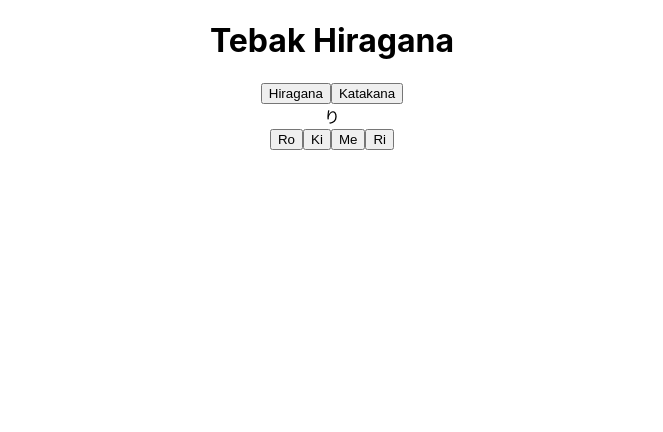
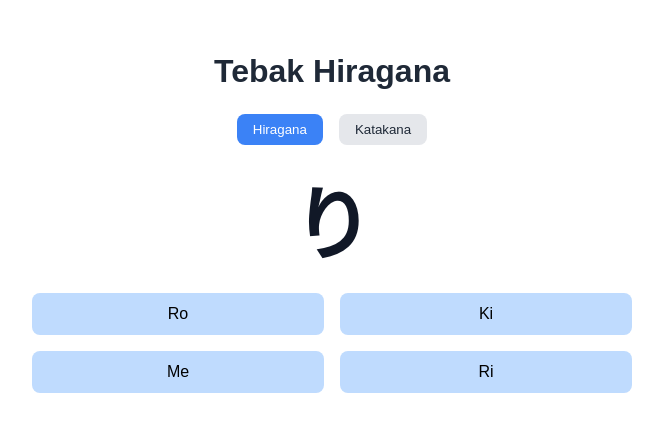
Before and after one commit to eerikoshi/hiragana-katakana-quiz, a React (Create React App) app: page / in a window 1280 px wide. Shown: the top 432 px of the page, without its empty margins (308-971 px from the left). Built offline with nearby package versions, Linux system fonts and the light colour scheme.

Commit message:
update tampilan dan style quiz

```diff
--- a/package.json
+++ b/package.json
@@ -35,5 +35,10 @@
       "last 1 firefox version",
       "last 1 safari version"
     ]
+  },
+  "devDependencies": {
+    "autoprefixer": "^10.4.21",
+    "postcss": "^8.5.3",
+    "tailwindcss": "^4.1.4"
   }
 }
--- a/src/KanaQuiz.jsx
+++ b/src/KanaQuiz.jsx
@@ -78,42 +78,118 @@ export default function KanaQuiz() {
     }, [mode]);
 
     return (
-        <div className="p-4 max-w-xl mx-auto text-center">
-            <h1 className="text-2xl font-bold mb-4">Tebak {mode === "hiragana" ? "Hiragana" : "Katakana"}</h1>
-            <div className="mb-4">
+        <div style={{ padding: "2rem", maxWidth: "600px", margin: "0 auto", textAlign: "center", fontFamily: "sans-serif" }}>
+            <h1 style={{ fontSize: "2rem", fontWeight: "bold", marginBottom: "1.5rem", color: "#1f2937" }}>
+                Tebak {mode === "hiragana" ? "Hiragana" : "Katakana"}
+            </h1>
+
+            <div style={{ marginBottom: "1rem" }}>
                 <button
-                    className={`px-4 py-2 m-2 rounded ${mode === "hiragana" ? "bg-blue-500 text-white" : "bg-gray-200"}`}
                     onClick={() => setMode("hiragana")}
+                    style={{
+                        padding: "0.5rem 1rem",
+                        margin: "0 0.5rem",
+                        borderRadius: "0.5rem",
+                        backgroundColor: mode === "hiragana" ? "#3b82f6" : "#e5e7eb",
+                        color: mode === "hiragana" ? "white" : "#1f2937",
+                        border: "none",
+                        cursor: "pointer"
+                    }}
                 >
                     Hiragana
                 </button>
                 <button
-                    className={`px-4 py-2 m-2 rounded ${mode === "katakana" ? "bg-blue-500 text-white" : "bg-gray-200"}`}
                     onClick={() => setMode("katakana")}
+                    style={{
+                        padding: "0.5rem 1rem",
+                        margin: "0 0.5rem",
+                        borderRadius: "0.5rem",
+                        backgroundColor: mode === "katakana" ? "#3b82f6" : "#e5e7eb",
+                        color: mode === "katakana" ? "white" : "#1f2937",
+                        border: "none",
+                        cursor: "pointer"
+                    }}
                 >
                     Katakana
                 </button>
             </div>
+
             {question && (
                 <>
-                    <div className="text-6xl font-bold mb-4">{question}</div>
-                    <div className="grid grid-cols-2 gap-4 mb-4">
+                    <div style={{ fontSize: "5rem", fontWeight: "bold", marginBottom: "1rem", color: "#111827" }}>
+                        {question}
+                    </div>
+
+                    <div style={{ display: "grid", gridTemplateColumns: "1fr 1fr", gap: "1rem", marginBottom: "1rem" }}>
                         {options.map((opt, idx) => (
                             <button
                                 key={idx}
                                 onClick={() => handleAnswer(opt)}
-                                className="px-4 py-2 bg-blue-100 rounded hover:bg-blue-300"
+                                style={{
+                                    padding: "0.75rem",
+                                    backgroundColor: "#bfdbfe",
+                                    border: "none",
+                                    borderRadius: "0.5rem",
+                                    fontSize: "1rem",
+                                    cursor: "pointer",
+                                    transition: "0.3s",
+                                }}
+                                onMouseOver={(e) => e.currentTarget.style.backgroundColor = "#60a5fa"}
+                                onMouseOut={(e) => e.currentTarget.style.backgroundColor = "#bfdbfe"}
                             >
                                 {opt}
                             </button>
                         ))}
                     </div>
-                    {feedback && <div className="text-lg mt-2">{feedback}</div>}
+
+                    {feedback && <div style={{ fontSize: "1.1rem", color: "#10b981", marginTop: "0.5rem" }}>{feedback}</div>}
                 </>
             )}
+
             {!question && (
-                <div className="text-lg mt-4 text-green-600">Semua pertanyaan sudah dijawab! 🎉</div>
+                <div style={{ fontSize: "1.1rem", marginTop: "1rem", color: "#22c55e" }}>
+                    Semua pertanyaan sudah dijawab! 🎉
+                </div>
             )}
         </div>
     );
+    // return (
+    //     <div className="p-4 max-w-xl mx-auto text-center">
+    //         <h1 className="text-2xl font-bold mb-4">Tebak {mode === "hiragana" ? "Hiragana" : "Katakana"}</h1>
+    //         <div className="mb-4">
+    //             <button
+    //                 className={`px-4 py-2 m-2 rounded ${mode === "hiragana" ? "bg-blue-500 text-white" : "bg-gray-200"}`}
+    //                 onClick={() => setMode("hiragana")}
+    //             >
+    //                 Hiragana
+    //             </button>
+    //             <button
+    //                 className={`px-4 py-2 m-2 rounded ${mode === "katakana" ? "bg-blue-500 text-white" : "bg-gray-200"}`}
+    //                 onClick={() => setMode("katakana")}
+    //             >
+    //                 Katakana
+    //             </button>
+    //         </div>
+    //         {question && (
+    //             <>
+    //                 <div className="text-6xl font-bold mb-4">{question}</div>
+    //                 <div className="grid grid-cols-2 gap-4 mb-4">
+    //                     {options.map((opt, idx) => (
+    //                         <button
+    //                             key={idx}
+    //                             onClick={() => handleAnswer(opt)}
+    //                             className="px-4 py-2 bg-blue-100 rounded hover:bg-blue-300"
+    //                         >
+    //                             {opt}
+    //                         </button>
+    //                     ))}
+    //                 </div>
+    //                 {feedback && <div className="text-lg mt-2">{feedback}</div>}
+    //             </>
+    //         )}
+    //         {!question && (
+    //             <div className="text-lg mt-4 text-green-600">Semua pertanyaan sudah dijawab! 🎉</div>
+    //         )}
+    //     </div>
+    // );
 }
```
Also changed, not shown: 1 other file (tests, documents, lock files or other folders).
